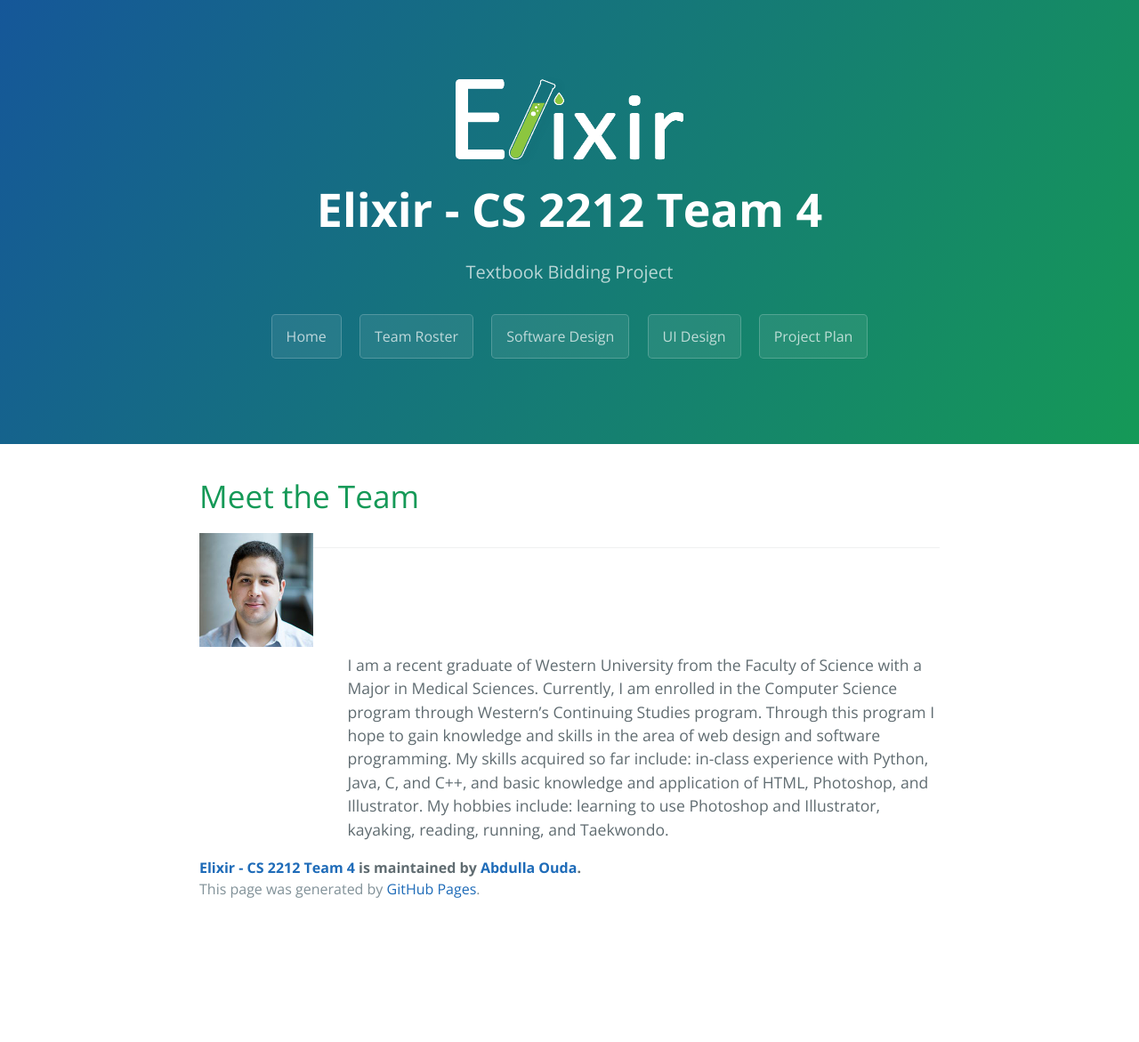
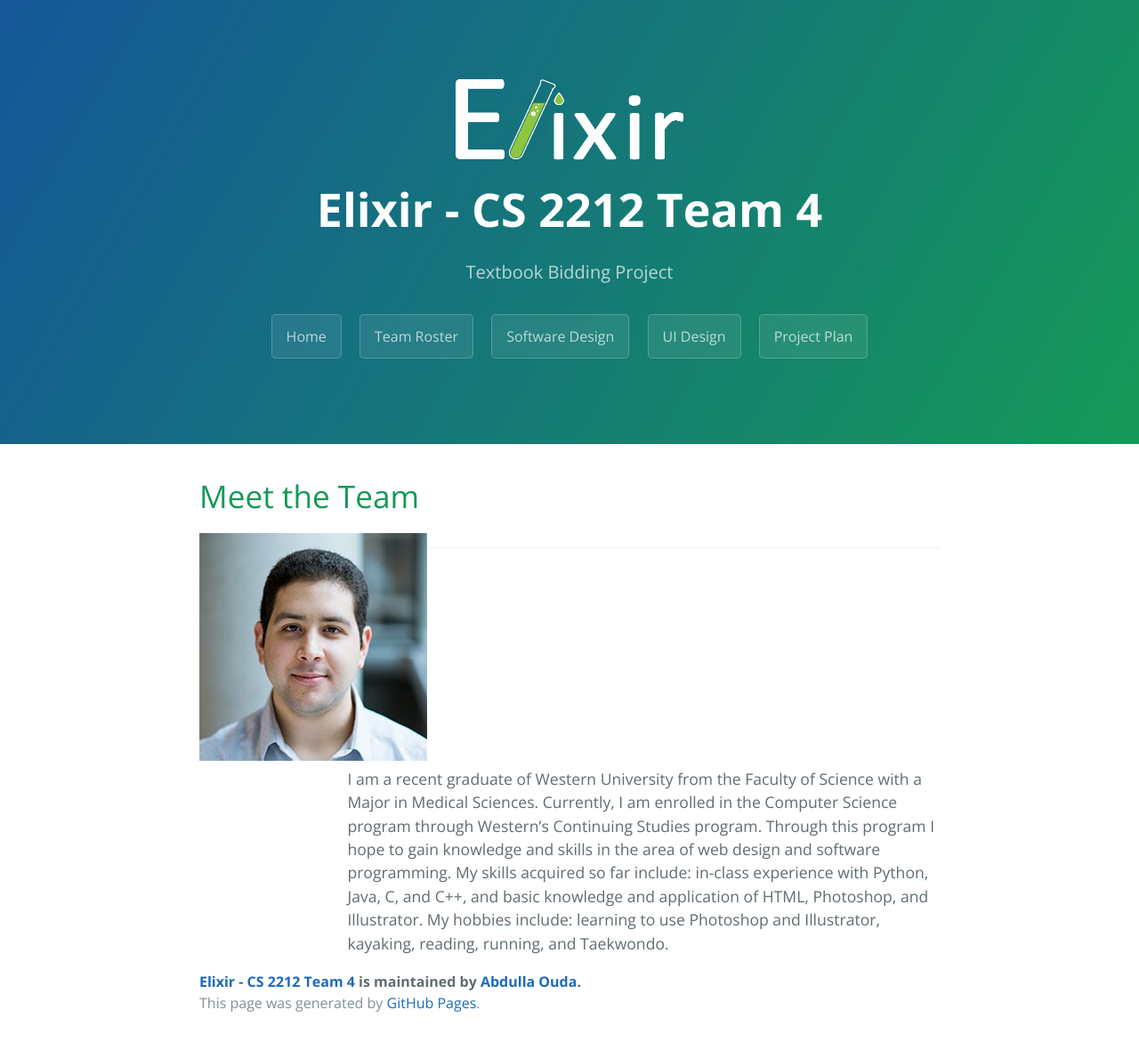
Before and after one commit to zpan45/textbook.town, a Jekyll site: the page built from docs/roster.html, in a window 1280 px wide. Shown: the whole page at 89% size. Built offline with Jekyll 4.4.1, drawn with Linux system fonts in a browser that asks for light colours; before the commit the page ends 1043 px from its top, so only the background shows below that.

Commit message:
Update roster.html

```diff
--- a/docs/roster.html
+++ b/docs/roster.html
@@ -8,7 +8,7 @@ title: {{ site.name }}
     <h1> Meet the Team </h1>
     <div class="person1" style="float:left; display:inline-block; ">
         <span style="float:left;width: 100%;">
-            <img src="images/Abdulla.jpg" width="128" height="128" />
+            <img src="images/Abdulla.jpg" width="256" height="256" />
         </span>
         <span style="float:right;width: 80%;">
             <p style="float:right; display:block;">I am a recent graduate of Western University from the Faculty of Science with a Major in Medical Sciences. Currently, I am enrolled in the Computer Science program through Western’s Continuing Studies program. Through this program I hope to gain knowledge and skills in the area of web design and software programming. My skills acquired so far include: in-class experience with Python, Java, C, and C++, and basic knowledge and application of HTML, Photoshop, and Illustrator. My hobbies include: learning to use Photoshop and Illustrator, kayaking, reading, running, and Taekwondo.
```
